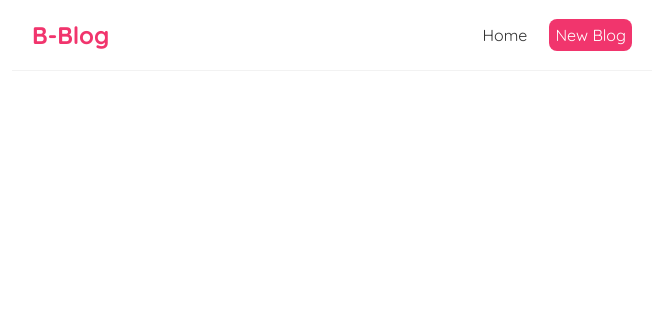
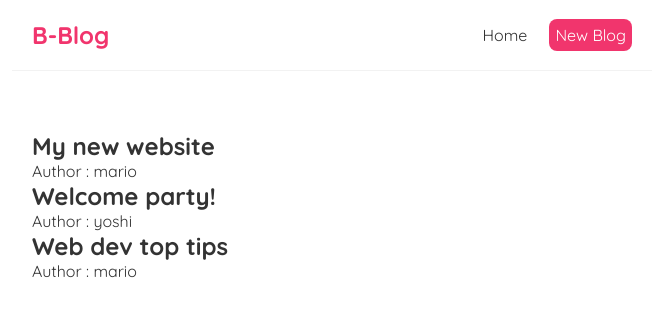
Before and after one commit to 7bel6/b-blog, a React (Create React App) app: page / in a window 1280 px wide. Shown: the top 316 px of the page, without its empty margins (308-971 px from the left). Built offline with nearby package versions, Linux system fonts and the light colour scheme; the HTML template or start-up script is replaced by a standard one.

Commit message:
Correcting the correct Brackets in the map arrow function

```diff
--- a/src/Home.js
+++ b/src/Home.js
@@ -13,12 +13,12 @@ const Home = () => {
         // we use map method which is cycle through array, we need to return an itterate template that contain and output each item in form of this template
         <div className="home">
             {/* we use arrow function inside map method to define the template of outputing these blogs */}
-            {blogs.map((blog) => {
-                // the key property react use to keep track for each item uses the template we put this key just for our root item of the template ,, and the key must be unique like the id in database , which we will use here for the key the value of id LOL
+            {blogs.map((blog) => (
                 <div className="blog-review" key={blog.id}>
-
+                    <h2>{ blog.title }</h2>
+                    <p>Author : { blog.author }</p>
                 </div>
-            })}
+            ))}
         </div>
     );
 }
```
